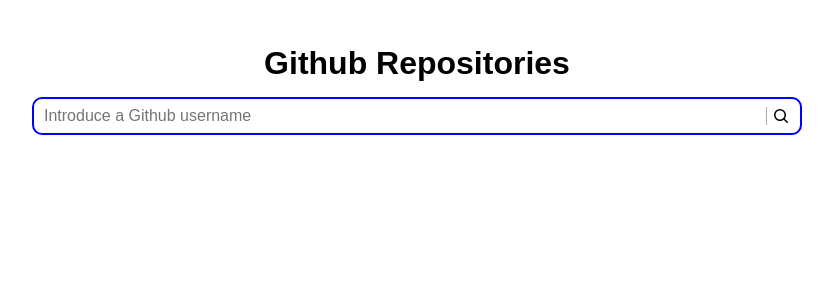
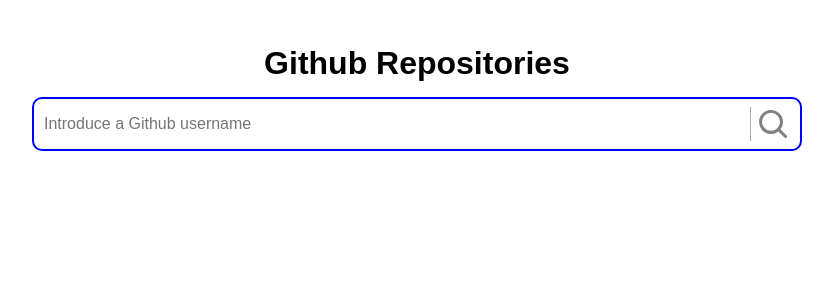
Before and after one commit to sayloryna/github-repositories-search-app, a React (Vite) app: page / in a window 1280 px wide. Shown: the top 300 px of the page, without its empty margins (223-1056 px from the left). Built offline with nearby package versions, Linux system fonts and the light colour scheme.

Commit message:
Test SearcRepositoriesForm

```diff
--- a/src/repositories/components/SearchIcon.tsx
+++ b/src/repositories/components/SearchIcon/SearchIcon.tsx
@@ -1,15 +1,18 @@
 import React from "react";
+type SearchIconProps = {
+  name: string;
+  color: string;
+};
 
-const SearchIcon = (): React.ReactElement => {
+const SearchIcon = ({ name, color }: SearchIconProps): React.ReactElement => {
   return (
     <svg
-      aria-hidden="true"
-      focusable="false"
       role="img"
       viewBox="0 0 16 16"
-      width="16"
-      height="16"
-      fill="currentColor"
+      width="32"
+      height="32"
+      fill={color}
+      name={name}
     >
       <path d="M10.68 11.74a6 6 0 0 1-7.922-8.982 6 6 0 0 1 8.982 7.922l3.04 3.04a.749.749 0 0 1-.326 1.275.749.749 0 0 1-.734-.215ZM11.5 7a4.499 4.499 0 1 0-8.997 0A4.499 4.499 0 0 0 11.5 7Z"></path>
     </svg>
--- a/src/repositories/components/SearchRepositoriesForm/SearchRepositoriesForm.scss
+++ b/src/repositories/components/SearchRepositoriesForm/SearchRepositoriesForm.scss
@@ -10,7 +10,7 @@
     gap: 5px;
     align-items: center;
     border: 1px solid #aaa;
-    padding: 5px;
+    padding: 8px 5px;
     border-radius: 10px;
     width: 100%;
     justify-content: space-between;
--- a/src/repositories/components/SearchRepositoriesForm/SearchRepositoriesForm.tsx
+++ b/src/repositories/components/SearchRepositoriesForm/SearchRepositoriesForm.tsx
@@ -1,7 +1,7 @@
 import React, { useState } from "react";
 import RepositoriesClient from "../../client/RepositoriesClient";
+import SearchIcon from "../SearchIcon/SearchIcon";
 import "./SearchRepositoriesForm.scss";
-import SearchIcon from "../SearchIcon";
 
 const client = new RepositoriesClient();
 
@@ -13,17 +13,22 @@
       className="form"
       onSubmit={async (event) => {
         event.preventDefault();
+
         await client.getAllRepos(username.trim());
+        setUsername("");
       }}
     >
       <div className="form__searchbox">
         <input
+          required
           autoFocus
+          maxLength={39}
           aria-label="introduce a github username"
           className="username"
           type="text"
           id="username"
           placeholder="Introduce a Github username"
+          value={username}
           onChange={(event) => {
             setUsername(event.target.value);
           }}
@@ -33,7 +38,7 @@
           type="submit"
           aria-label="Search user repositories"
         >
-          <SearchIcon />
+          <SearchIcon color="grey" name="Search repositories" />
         </button>
       </div>
     </form>
```
Also changed, not shown: package.json (+10 -4 lines), src/setupTests.ts (+1 -0 lines), 2 other files (tests, documents, lock files or other folders).
